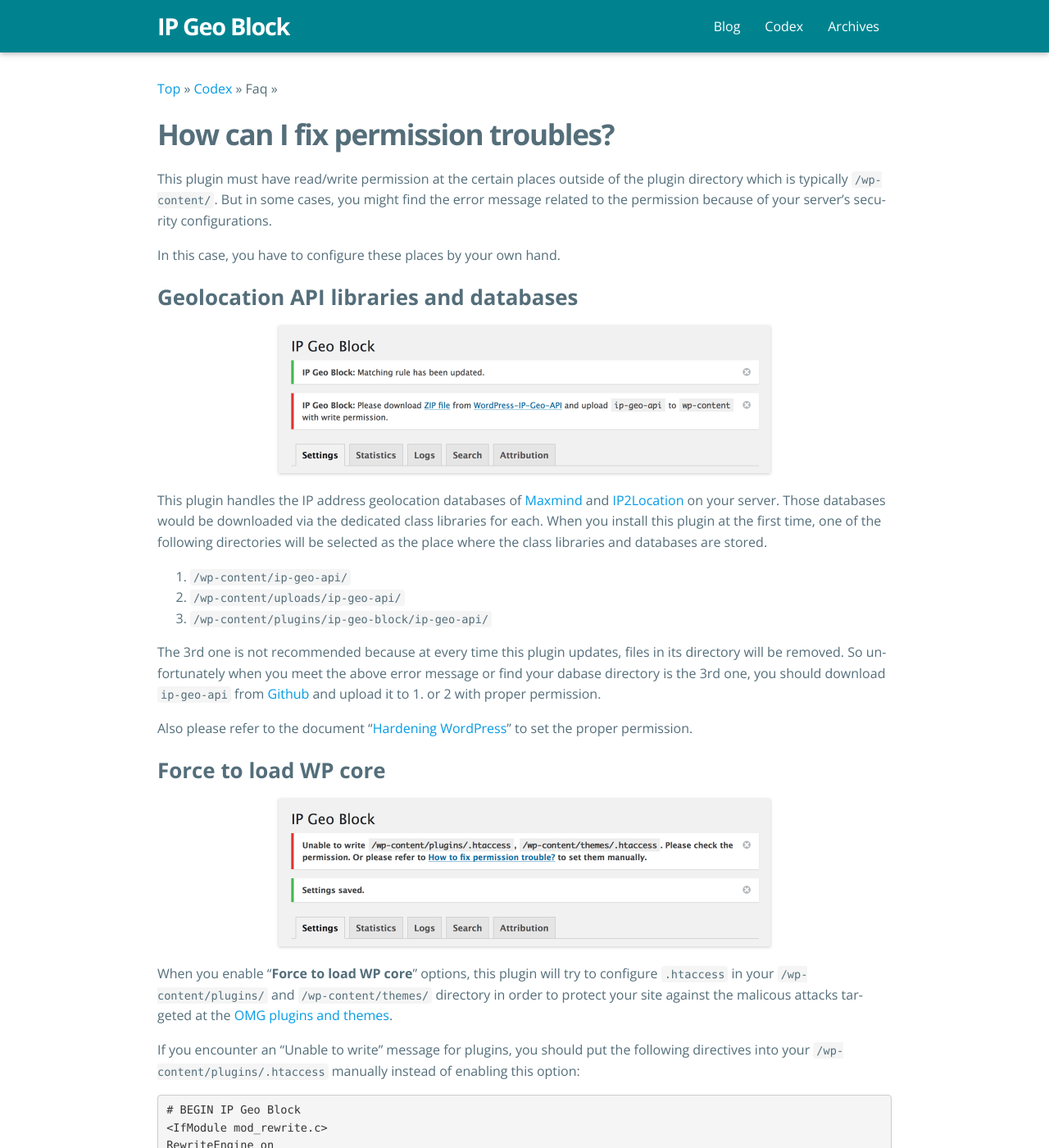
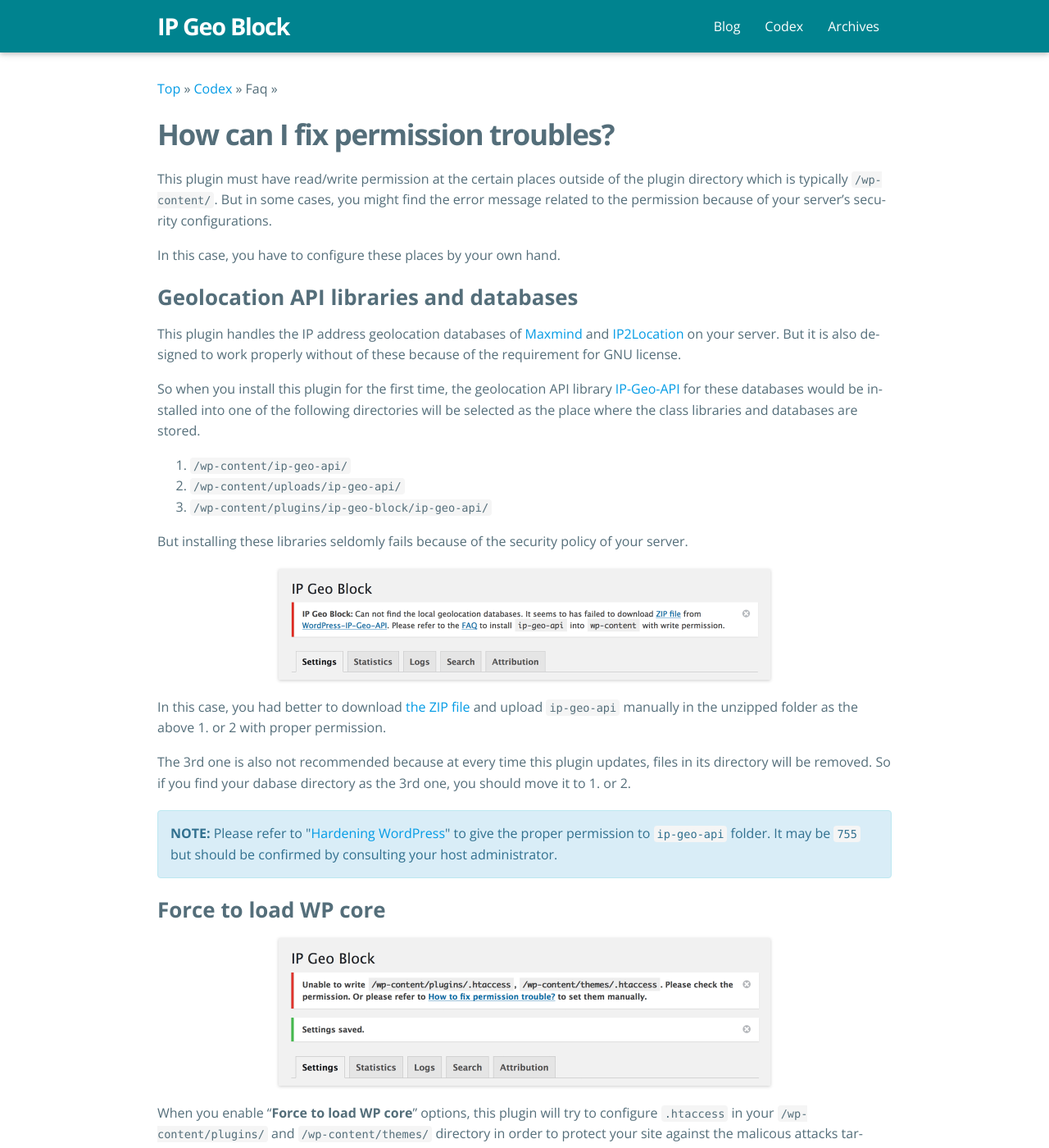
Before and after one commit to tokkonopapa/WordPress-IP-Geo-Block, a Jekyll site: the page built from _codex/02. FAQ/04/how-to-fix-permission-troubles.md, in a window 1280 px wide and 1400 px high. Shown: the whole window at 82% size. Built offline with Jekyll 4.4.1, drawn with Linux system fonts in a browser that asks for light colours; some web fonts are replaced.

Commit message:
Update codex.

```diff
--- a/_codex/02. FAQ/04/how-to-fix-permission-troubles.md
+++ b/_codex/02. FAQ/04/how-to-fix-permission-troubles.md
@@ -15,29 +15,40 @@
 
 ### Geolocation API libraries and databases ###
 
-![Error of IP Geo API]({{ '/img/2016-09/ErrorGeoAPI.png' | prepend: site.baseurl }}
- "Error of IP Geo API"
-)
+This plugin handles the IP address geolocation databases of [Maxmind][Maxmind]
+and [IP2Location][IP2Location] on your server. But it is also designed to work
+properly without of these because of the requirement for GNU license.
 
-This plugin handles the IP address geolocation databases of [Maxmind][Maxmind]
-and [IP2Location][IP2Location] on your server. Those databases would be
-downloaded via the dedicated class libraries for each. When you install this
-plugin at the first time, one of the following directories will be selected
-as the place where the class libraries and databases are stored.
+So when you install this plugin for the first time, the geolocation API library
+[IP-Geo-API][GitGeoAPI] for these databases would be installed into one of the
+following directories will be selected as the place where the class libraries
+and databases are stored.
 
 1. `/wp-content/ip-geo-api/`
 2. `/wp-content/uploads/ip-geo-api/`
 3. `/wp-content/plugins/ip-geo-block/ip-geo-api/`
 
-The 3rd one is not recommended because at every time this plugin updates,
-files in its directory will be removed. So unfortunately when you meet the
-above error message or find your dabase directory is the 3rd one, you should
-download `ip-geo-api` from [Github][GitGeoAPI] and upload it to 1. or 2 with
+But installing these libraries seldomly fails because of the security policy of
+your server.
+
+![Error of IP Geo API]({{ '/img/2016-09/ErrorGeoAPI.png' | prepend: site.baseurl }}
+ "Error of IP Geo API"
+)
+
+In this case, you had better to download [the ZIP file][GitGeoAPIZIP] and
+upload `ip-geo-api` manually in the unzipped folder as the above 1. or 2 with
 proper permission.
 
-Also please refer to the document
-"<a href='https://codex.wordpress.org/Hardening_WordPress#Core_Directories_.2F_Files' title='Hardening WordPress &laquo; WordPress Codex'>Hardening WordPress</a>"
-to set the proper permission.
+The 3rd one is also not recommended because at every time this plugin updates,
+files in its directory will be removed. So if you find your dabase directory
+as the 3rd one, you should move it to 1. or 2.
+
+<div class="alert alert-info">
+	<strong>NOTE:</strong> Please refer to
+	"<a href='https://codex.wordpress.org/Hardening_WordPress#Core_Directories_.2F_Files' title='Hardening WordPress &laquo; WordPress Codex'>Hardening WordPress</a>"
+	to give the proper permission to <code>ip-geo-api</code> folder. It may be
+	<code>755</code> but should be confirmed by consulting your host administrator.
+</div>
 
 ### Force to load WP core ###
 
```
Also changed, not shown: other parts of _codex/02. FAQ/04/how-to-fix-permission-troubles.md (+1 -0 lines), img/2016-09/ErrorGeoAPI.png.
